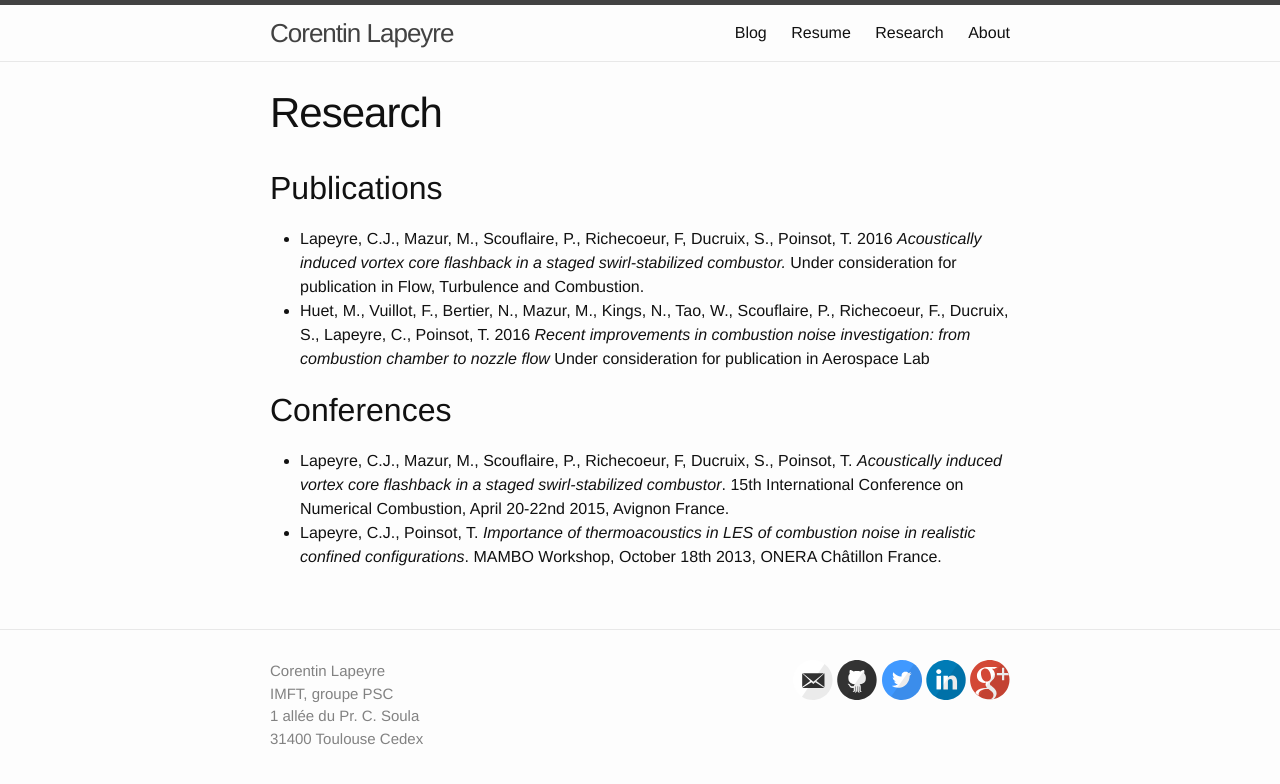
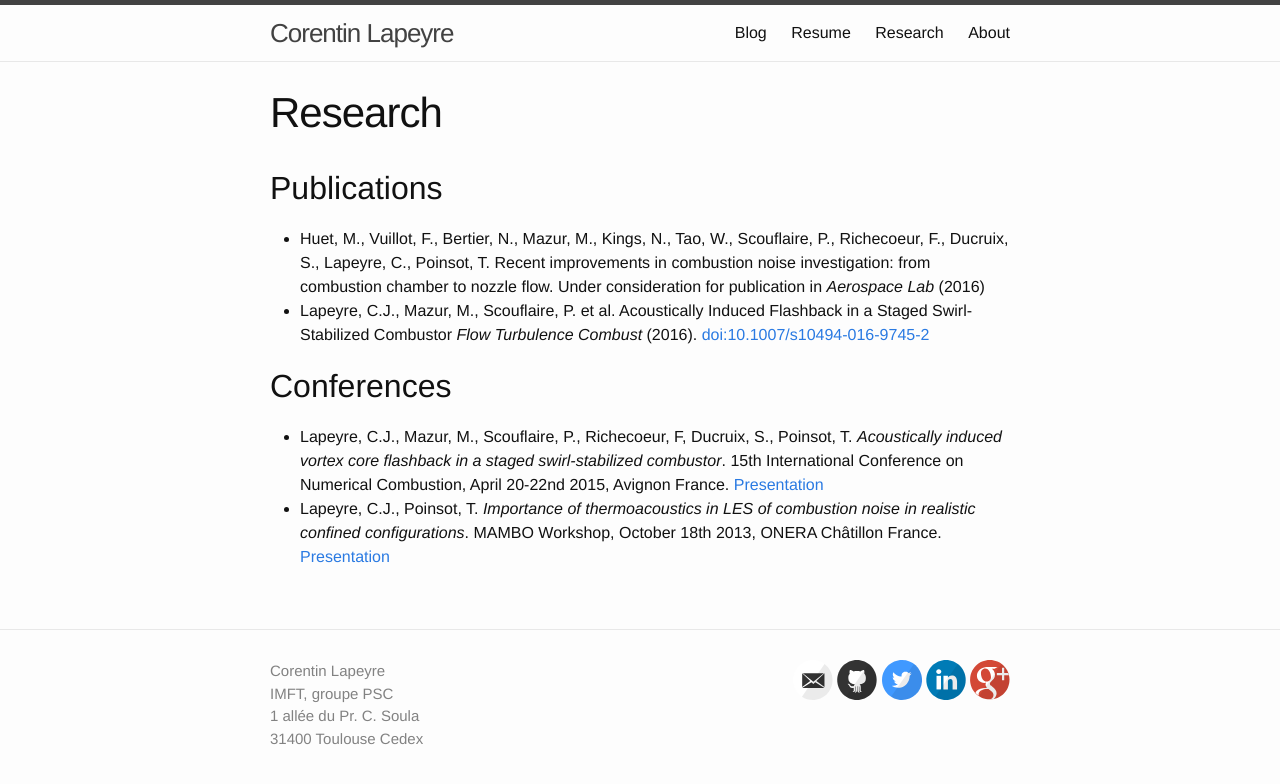
Before and after one commit to clapeyre/clapeyre.github.io, a Jekyll site: the page built from research/index.md, in a window 1280 px wide. Shown: the top 784 px of the page. Built offline with Jekyll 4.4.1, drawn with Linux system fonts in a browser that asks for light colours.

Commit message:
[UPDATE] Publications and presentations updated

```diff
--- a/index.html
+++ b/index.html
@@ -8,6 +8,6 @@ layout: default
       <strong>Numerical combustion physicist</strong>
       – Postdoctoral Fellow at IMFT
     </p>
-    <p><img src="./figs/frontpage.jpg" alt="Turbulent combustion LES" /></p>
+    <p><img src="./data/frontpage.jpg" alt="Turbulent combustion LES" /></p>
   </div>
 </div>
--- a/research/index.md
+++ b/research/index.md
@@ -5,11 +5,14 @@ title: Research
 
 Publications
 ---
-- Lapeyre, C.J., Mazur, M., Scouflaire, P., Richecoeur, F, Ducruix, S., Poinsot,
-  T. 2016 *Acoustically induced vortex core flashback in a staged
-  swirl-stabilized combustor.* Under consideration for publication in Flow,
-  Turbulence and Combustion.
-- Huet, M., Vuillot, F., Bertier, N., Mazur, M., Kings, N., Tao, W., Scouflaire, P., Richecoeur, F., Ducruix, S., Lapeyre, C., Poinsot, T. 2016 *Recent improvements in combustion noise investigation: from combustion chamber to nozzle flow* Under consideration for publication in Aerospace Lab
+- Huet, M., Vuillot, F., Bertier, N., Mazur, M., Kings, N., Tao, W.,
+  Scouflaire, P., Richecoeur, F., Ducruix, S., Lapeyre, C., Poinsot, T.
+  Recent improvements in combustion noise investigation: from combustion
+  chamber to nozzle flow. Under consideration for publication in *Aerospace
+  Lab* (2016)
+- Lapeyre, C.J., Mazur, M., Scouflaire, P. et al. Acoustically Induced Flashback
+  in a Staged Swirl-Stabilized Combustor *Flow Turbulence Combust* (2016).
+  [doi:10.1007/s10494-016-9745-2](http://link.springer.com/article/10.1007/s10494-016-9745-2)
 
 
 Conferences
@@ -17,7 +20,7 @@ Conferences
 - Lapeyre, C.J., Mazur, M., Scouflaire, P., Richecoeur, F, Ducruix, S., Poinsot,
   T. *Acoustically induced vortex core flashback in a staged swirl-stabilized
   combustor*. 15th International Conference on Numerical Combustion, April
-  20-22nd 2015, Avignon France.
+  20-22nd 2015, Avignon France. [Presentation]({{ site.url }}/data/ICNC2015-Lapeyre.pdf)
 - Lapeyre, C.J., Poinsot, T. *Importance of thermoacoustics in LES of combustion
   noise in realistic confined configurations*. MAMBO Workshop, October 18th
-  2013, ONERA Châtillon France.
+  2013, ONERA Châtillon France. [Presentation]({{ site.url }}/data/MAMBO_C.LAPEYRE_18.10.2013.pdf)
```
Also changed, not shown: about/index.md (+2 -2 lines), figs/frontpage.jpg (deleted), figs/portrait.jpg (deleted).
